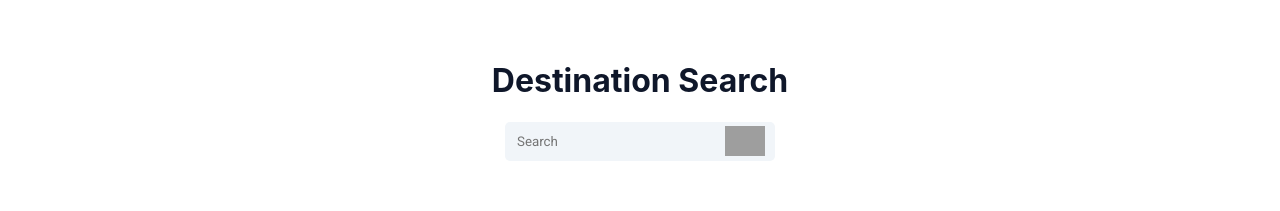
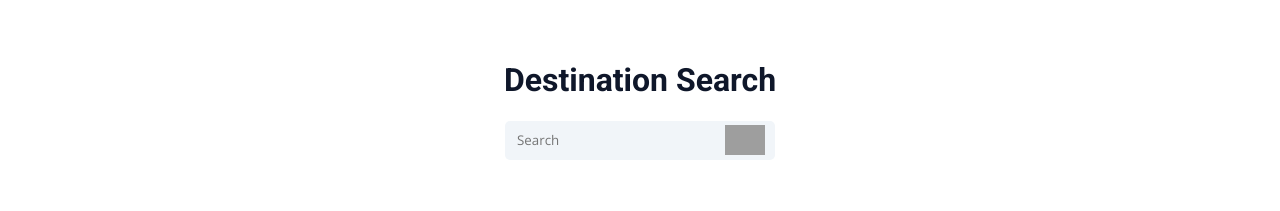
Before and after one commit to MohanaChaitanya25/Destination-Search, a React (Create React App) app: page / in a window 1280 px wide. Shown: the top 211 px of the page. Built offline with nearby package versions, Linux system fonts and the light colour scheme; grey boxes are pictures that could not be loaded; a web font is replaced by a local one.

Commit message:
Update index.css

```diff
--- a/src/components/DestinationSearch/index.css
+++ b/src/components/DestinationSearch/index.css
@@ -12,6 +12,7 @@ body {
   justify-content: center;
   align-items: center;
   padding: 40px;
+  font-family: "Roboto"
 }
 
 .searchInputElement {
@@ -20,7 +21,7 @@ body {
   border-width: 0;
   height: 39px;
   width: 210px;
-  font-family: "Roboto";
+  font-family: "Open Sans";
 }
 
 .destinationSearch-heading {
@@ -33,7 +34,7 @@ body {
   display: flex;
   align-items: center;
   padding: 0 10px;
-  font-family:"Roboto";
+/*   font-family:"Roboto"; */
 }
 
 .search-icon-img {
```
